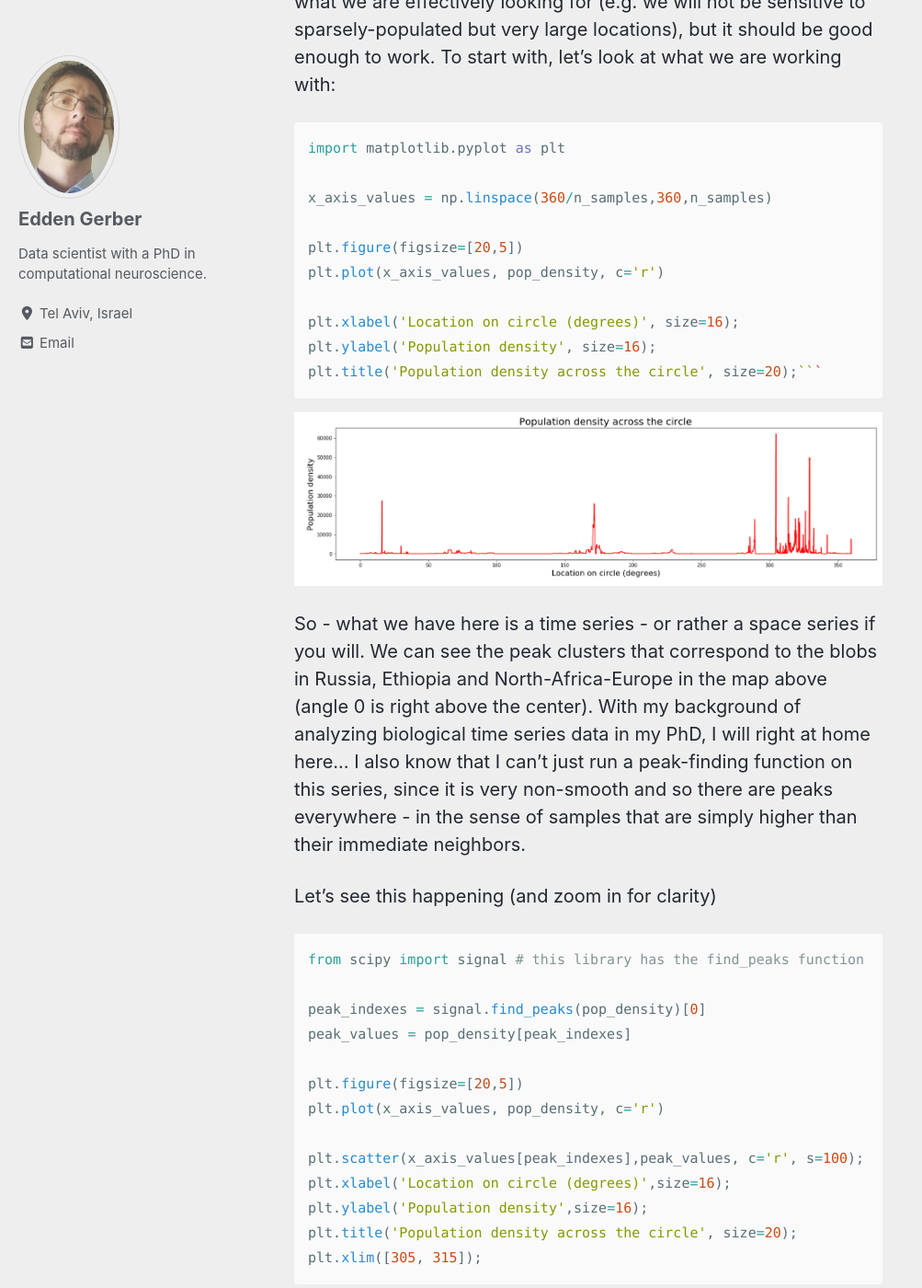
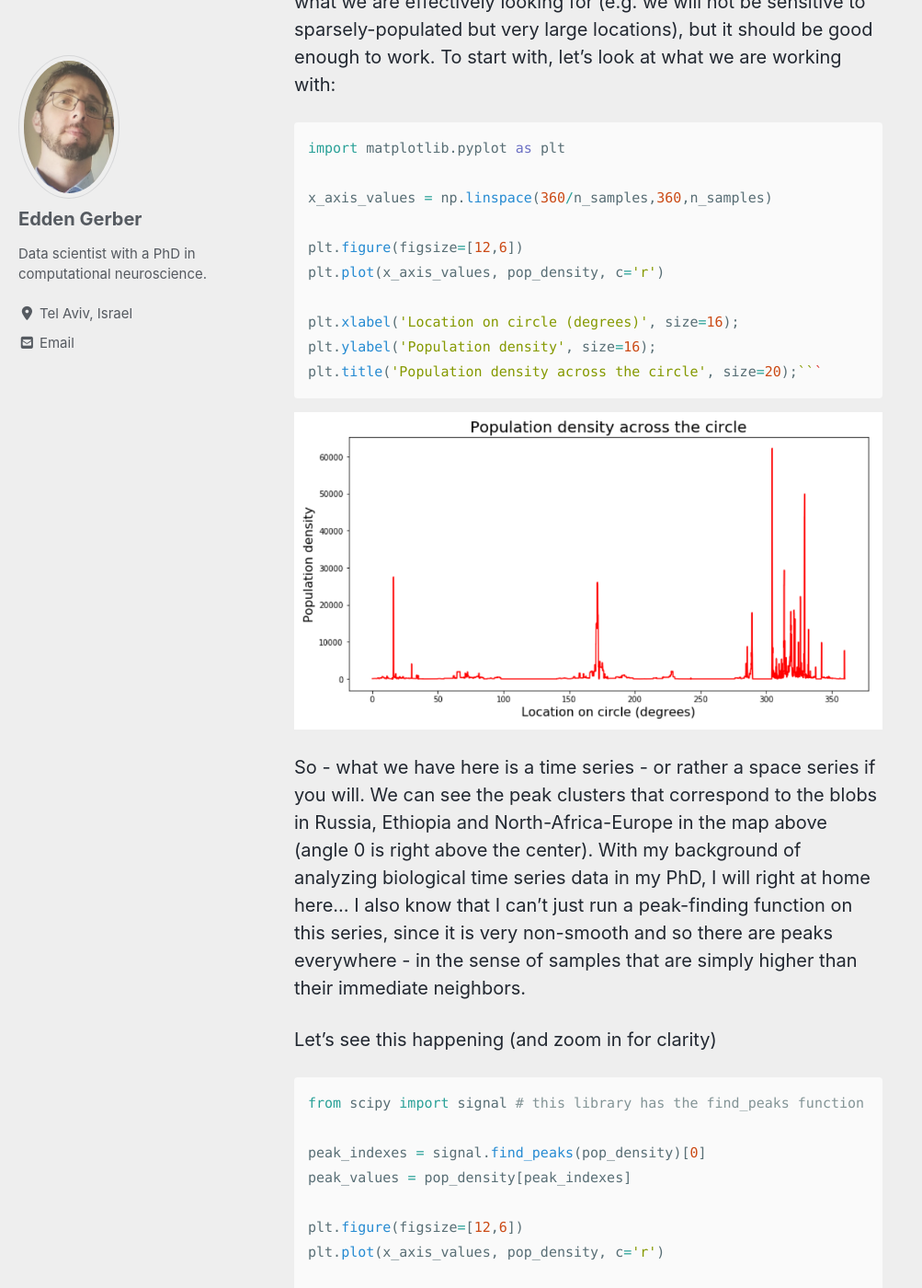
Before and after one commit to edden-gerber/edden-gerber.github.io, a Jekyll site: the page built from _posts/2019-09-21-guessing-location-on-earth.md, in a window 1280 px wide and 1400 px high, scrolled down 6666 px. Shown: the whole window at 92% size, without its empty margins (0-1003 px from the left). Built offline with Jekyll 4.4.1, drawn with Linux system fonts in a browser that asks for light colours; cached includes are drawn as plain includes; nearby versions of some CDN libraries.

Commit message:
edit images

````diff
--- a/_posts/2019-09-21-guessing-location-on-earth.md
+++ b/_posts/2019-09-21-guessing-location-on-earth.md
@@ -147,7 +147,7 @@ import matplotlib.pyplot as plt
 
 x_axis_values = np.linspace(360/n_samples,360,n_samples)
 
-plt.figure(figsize=[20,5])
+plt.figure(figsize=[12,6])
 plt.plot(x_axis_values, pop_density, c='r')
 
 plt.xlabel('Location on circle (degrees)', size=16);
@@ -167,7 +167,7 @@ from scipy import signal # this library has the find_peaks function
 peak_indexes = signal.find_peaks(pop_density)[0]
 peak_values = pop_density[peak_indexes]
 
-plt.figure(figsize=[20,5])
+plt.figure(figsize=[12,6])
 plt.plot(x_axis_values, pop_density, c='r')
 
 plt.scatter(x_axis_values[peak_indexes],peak_values, c='r', s=100);
@@ -200,7 +200,7 @@ peak_indexes_smoothed = signal.find_peaks(pop_density_smoothed, height = min_hei
 peak_values_smoothed = pop_density_smoothed[peak_indexes_smoothed]
 
 # Compare original to filtered signal:
-plt.figure(figsize=[20,5])
+plt.figure(figsize=[12,6])
 plt.plot(x_axis_values, pop_density, c='r')
 plt.plot(x_axis_values, pop_density_smoothed, c='b')
 
@@ -219,7 +219,7 @@ Looking at the entire circle again, and with some nicer graphics:
 
 ```python
 # Plot peaks on our circle
-plt.figure(figsize=[20,5])
+plt.figure(figsize=[12,6])
 plt.plot(x_axis_values, pop_density_smoothed)
 plt.scatter(x_axis_values[peak_indexes_smoothed],peak_values_smoothed, c=-np.log(peak_values_smoothed+1), s=10*np.log(peak_values_smoothed+1), cmap='RdYlBu');
 plt.xlabel('Location on circle (deg)',size=16);
````
Also changed, not shown: assets/images/filtered vs unfiltered.png, assets/images/smoothed with nice peaks.png, assets/images/unfiltered signal with peaks.png, assets/images/unfiltered signal.png.
